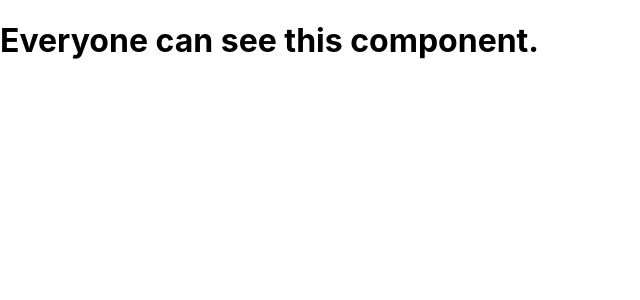
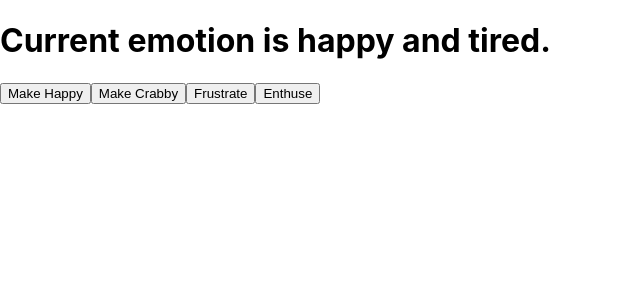
Before and after one commit to AlexWFreitas/React.js-Essential-Training, a React (Create React App) app in the folder react-essentials/: page / in a window 1280 px wide. Shown: the top 300 px of the page, without its empty margins (0-640 px from the left). Built offline with nearby package versions, Linux system fonts and the light colour scheme.

Commit message:
React Hooks - useEffect and useState

```diff
--- a/react-essentials/src/App.js
+++ b/react-essentials/src/App.js
@@ -1,20 +1,26 @@
+import React, { useState, useEffect } from "react";
 import './App.css';
 
-function SecretComponent() {
-  return <h1>Secret information for authorized users only</h1>;
-}
+function App() {
+  const [emotion, setEmotion] = useState("happy");
 
-function RegularComponent() {
-  return <h1>Everyone can see this component.</h1>;
-}
+  const [secondary, setSecondary] = useState("tired");
 
-function App( {authorized} ) {
+  useEffect(() => {
+    console.log(`It's ${emotion} around here!`);
+  }, [emotion]);
+
+  useEffect(() => {
+    console.log(`It's ${secondary} around here!`);
+  }, [secondary]);
+
   return (
     <>
-      {authorized
-        ? <SecretComponent />
-        : <RegularComponent />
-      }
+      <h1>Current emotion is {emotion} and {secondary}.</h1>
+      <button onClick={() => setEmotion("happy")}>Make Happy</button>
+      <button onClick={() => setSecondary("crabby")}>Make Crabby</button>
+      <button onClick={() => setEmotion("frustrated")}>Frustrate</button>
+      <button onClick={() => setEmotion("enthusiastic")}>Enthuse</button>
     </>
   )
 }
--- a/react-essentials/src/index.js
+++ b/react-essentials/src/index.js
@@ -3,18 +3,7 @@
 import './index.css';
 import App from './App'
 
-// Array Destructuring Example
-const [mostImportantItem, secondMostImportantItem, thirdMostImportantItem] = ["boots", "tent", "headlamp"];
-
-console.log(mostImportantItem); // boots
-console.log(secondMostImportantItem); // tent
-console.log(thirdMostImportantItem); // headlamp
-
-const [, , light] = ["boots", "tent", "headlamp"];
-
-console.log(light); // headlamp
-
 ReactDOM.render(
-	<App authorized={false}/>,
+	<App />,
 	document.getElementById('root')
 );
```
